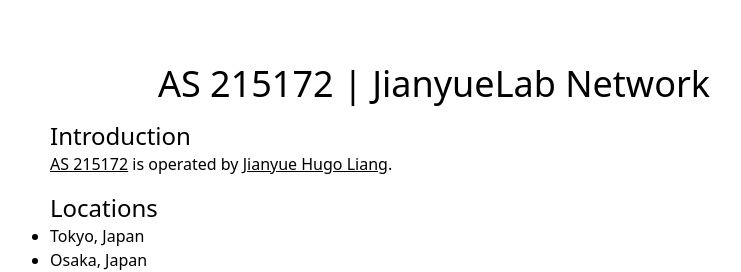
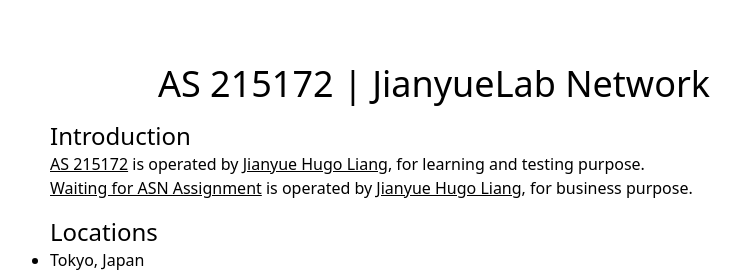
Before and after one commit to JianyueLab/Network, a SvelteKit app: page / in a window 1280 px wide. Shown: the top 272 px of the page, without its empty margins (206-947 px from the left). Built offline with nearby package versions, Linux system fonts and the light colour scheme.

Commit message:
Modify AS 215172 description and add ASN Assignment info
Updated the description of AS 215172 and added a new paragraph about ASN Assignment.

```diff
--- a/src/routes/+page.svelte
+++ b/src/routes/+page.svelte
@@ -26,7 +26,11 @@
 		<h2 class="mt-4 text-2xl">Introduction</h2>
 		<p>
 			<a href="https://bgp.tools/as/215172" class="underline">AS 215172</a> is operated by
-			<a href="https://jhl.hk" class="underline">Jianyue Hugo Liang</a>.
+			<a href="https://jhl.hk" class="underline">Jianyue Hugo Liang</a>, for learning and testing purpose.
+		</p>
+		<p>
+			<a href="#" class="underline">Waiting for ASN Assignment</a> is operated by
+			<a href="https://jhl.hk" class="underline">Jianyue Hugo Liang</a>, for business purpose.
 		</p>
 
 		<h2 class="mt-4 text-2xl">Locations</h2>
```
